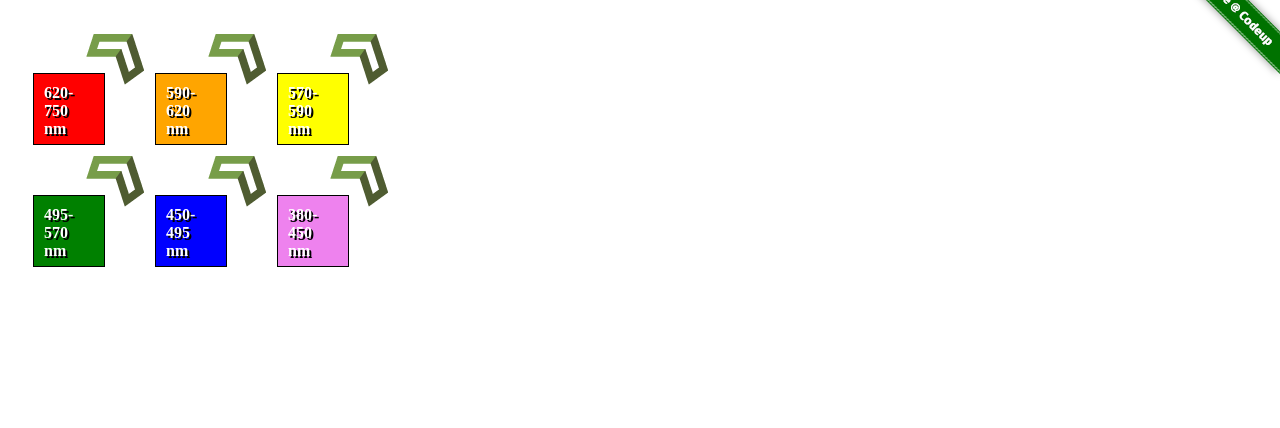
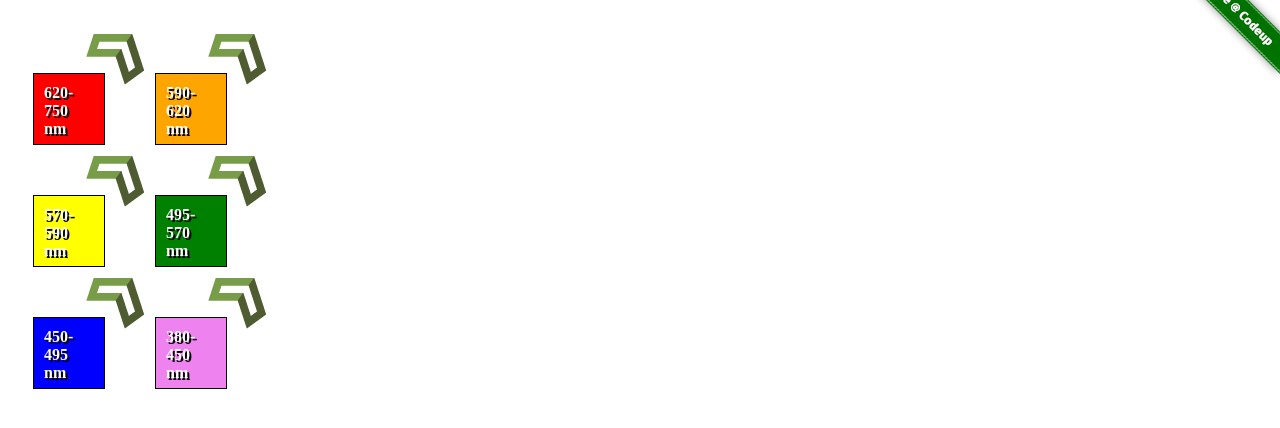
Before and after one commit to CodeupClassroom/teddy-web-exercises, a plain HTML site: page css_positioning.html in a window 1280 px wide. Shown: the part 60-488 px from the top of the page. Drawn offline with Linux system fonts and the light colour scheme.

Commit message:
Add nth child solution for css_positioning box exercise

```diff
--- a/css/positioning.css
+++ b/css/positioning.css
@@ -34,7 +34,6 @@ h1 {
 }
 #green-box {
     background-color: green;
-    clear: left;
 }
 #blue-box {
     background-color: blue;
@@ -48,3 +47,7 @@ h1 {
     top: 0;
     right: 0;
 }
+
+div:nth-child(odd) {
+    clear: both;
+}
--- a/css_positioning.html
+++ b/css_positioning.html
@@ -13,6 +13,7 @@
         </a>
     </h1>
 
+    <section>
         <div class="box" id="red-box">
             620-750 nm
             <img src="img/codeup-arrow.png" alt="codeup arrow">
@@ -37,6 +38,7 @@
             380-450 nm
             <img src="img/codeup-arrow.png" alt="codeup arrow">
         </div>
+    </section>
 
     <img id="ribbon" src="img/codeup-ribbon.png" alt="codeup ribbon">
 </body>
```
Lines whose indentation alone changed are shown as unchanged.
